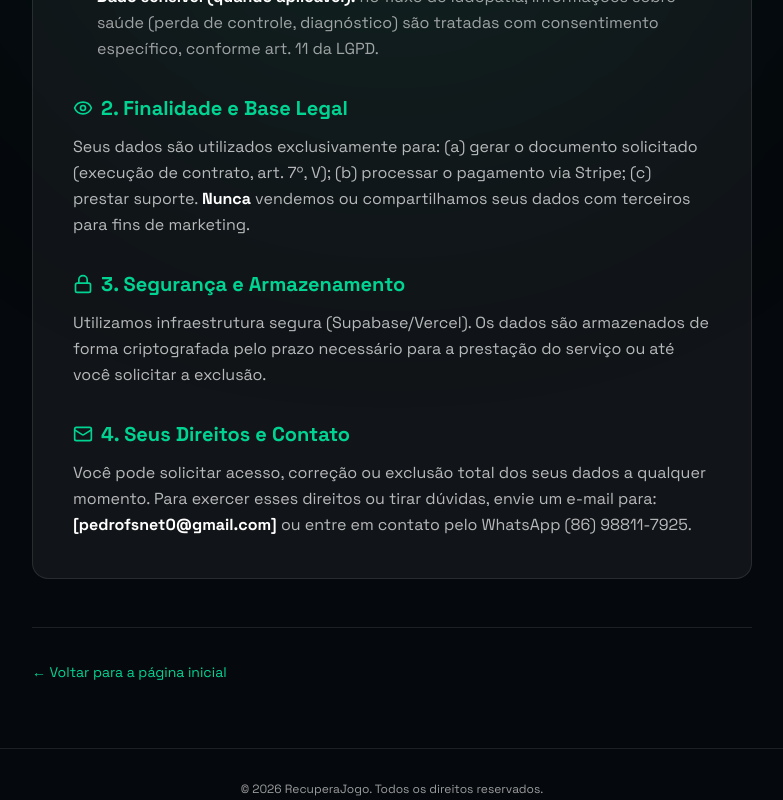
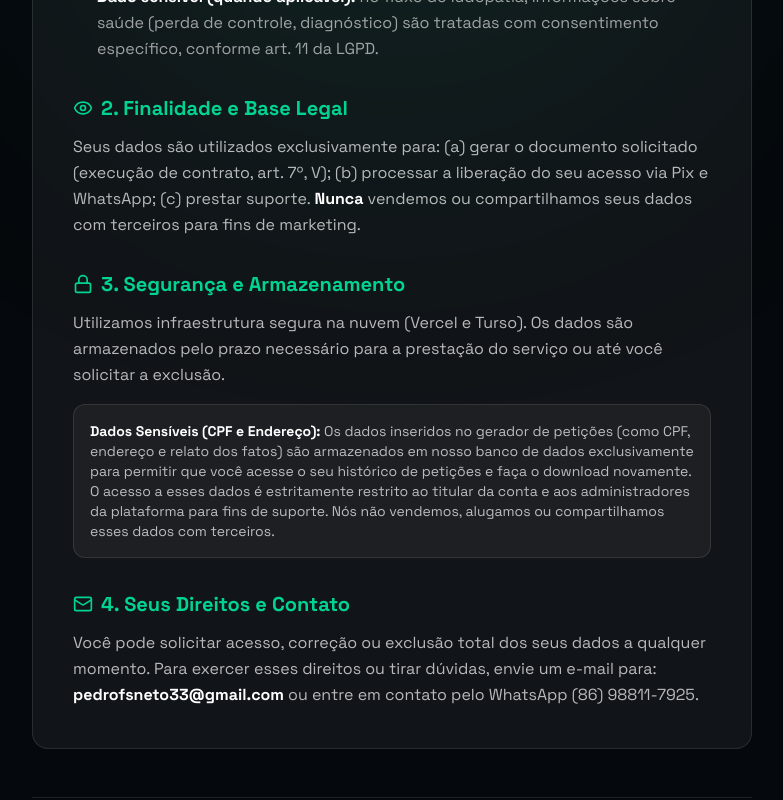
Before and after one commit to pedrofsneto33/EBookall, a Next.js app: page /politica-privacidade in a window 1280 px wide. Shown: the part 500-1300 px from the top of the page, without its empty margins (248-1031 px from the left). Built offline with nearby package versions, Linux system fonts and the light colour scheme; no server answers.

Commit message:
docs: atualiza politica de privacidade para LGPD e corrige dados

```diff
--- a/app/politica-privacidade/page.tsx
+++ b/app/politica-privacidade/page.tsx
@@ -26,7 +26,7 @@ export default function PrivacidadePage() {
             Política de Privacidade
           </h1>
         </div>
-        <p className="text-sm mb-8 text-white/70">Última atualização: 07 de agosto de 2026</p>
+        <p className="text-sm mb-8 text-white/70">Última atualização: 25 de outubro de 2026</p>
 
         <div className="bg-white/5 border border-white/10 rounded-2xl p-6 md:p-10">
           <div className="space-y-8 text-base leading-relaxed text-white/70">
@@ -62,7 +62,7 @@ export default function PrivacidadePage() {
               </h2>
               <p>
                 Seus dados são utilizados exclusivamente para: (a) gerar o documento solicitado
-                (execução de contrato, art. 7º, V); (b) processar o pagamento via Stripe; (c) prestar
+                (execução de contrato, art. 7º, V); (b) processar a liberação do seu acesso via Pix e WhatsApp; (c) prestar
                 suporte. <strong className="text-white">Nunca</strong> vendemos ou compartilhamos seus
                 dados com terceiros para fins de marketing.
               </p>
@@ -72,10 +72,11 @@ export default function PrivacidadePage() {
               <h2 className="text-xl font-bold mb-3 flex items-center gap-2 text-emerald-400">
                 <Lock size={20} className="text-emerald-400" /> 3. Segurança e Armazenamento
               </h2>
-              <p>
-                Utilizamos infraestrutura segura (Supabase/Vercel). Os dados são armazenados de forma
-                criptografada pelo prazo necessário para a prestação do serviço ou até você solicitar a
-                exclusão.
+              <p className="mb-4">
+                Utilizamos infraestrutura segura na nuvem (Vercel e Turso). Os dados são armazenados pelo prazo necessário para a prestação do serviço ou até você solicitar a exclusão.
+              </p>
+              <p className="bg-white/5 p-4 rounded-xl border border-white/10 text-sm">
+                <strong className="text-white">Dados Sensíveis (CPF e Endereço):</strong> Os dados inseridos no gerador de petições (como CPF, endereço e relato dos fatos) são armazenados em nosso banco de dados exclusivamente para permitir que você acesse o seu histórico de petições e faça o download novamente. O acesso a esses dados é estritamente restrito ao titular da conta e aos administradores da plataforma para fins de suporte. Nós não vendemos, alugamos ou compartilhamos esses dados com terceiros.
               </p>
             </div>
 
@@ -86,7 +87,7 @@ export default function PrivacidadePage() {
               <p>
                 Você pode solicitar acesso, correção ou exclusão total dos seus dados a qualquer momento.
                 Para exercer esses direitos ou tirar dúvidas, envie um e-mail para:{" "}
-                <strong className="text-white">[pedrofsnet0@gmail.com]</strong> ou entre em contato pelo
+                <strong className="text-white">pedrofsneto33@gmail.com</strong> ou entre em contato pelo
                 WhatsApp (86) 98811-7925.
               </p>
             </div>
```
